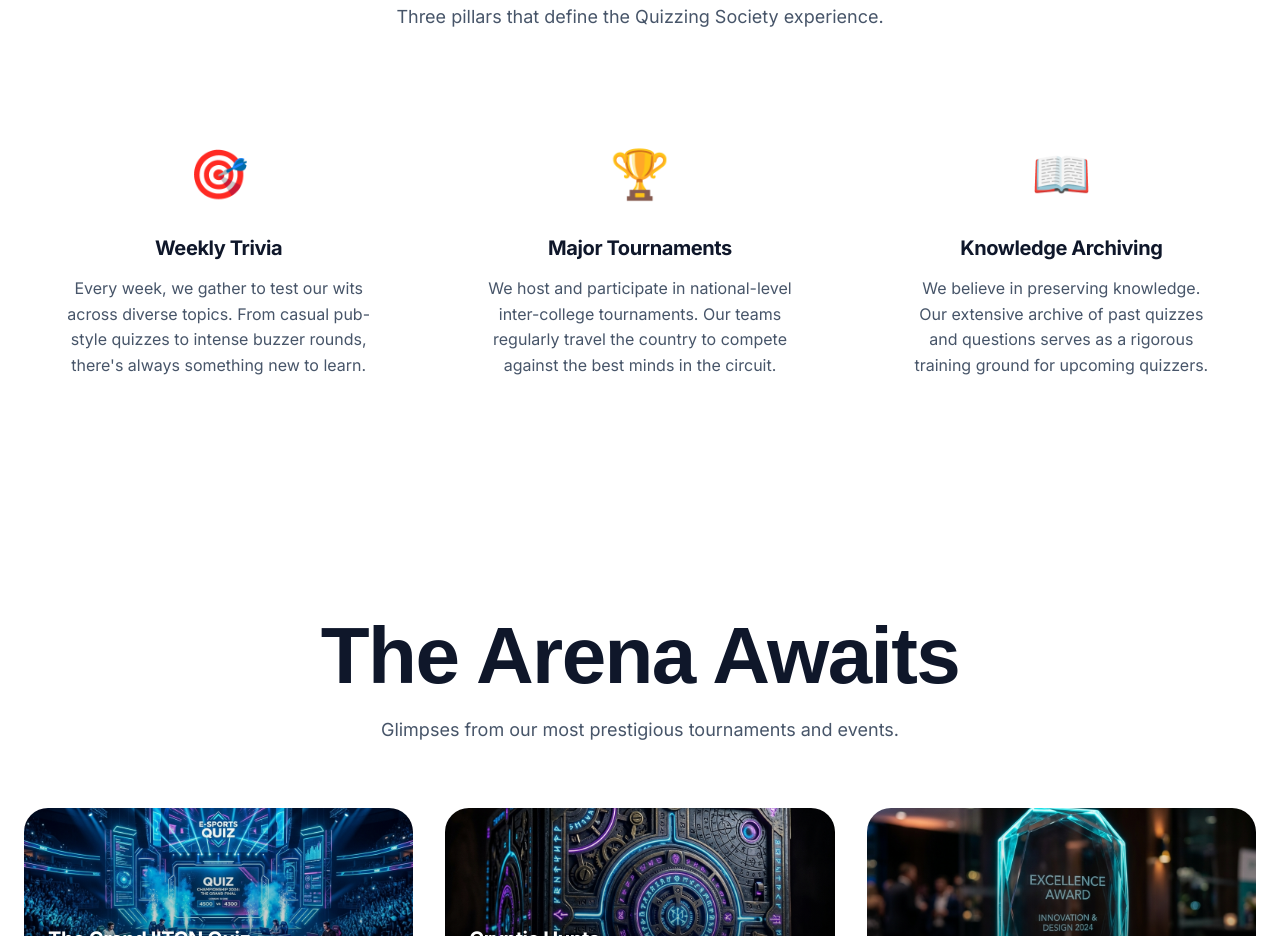
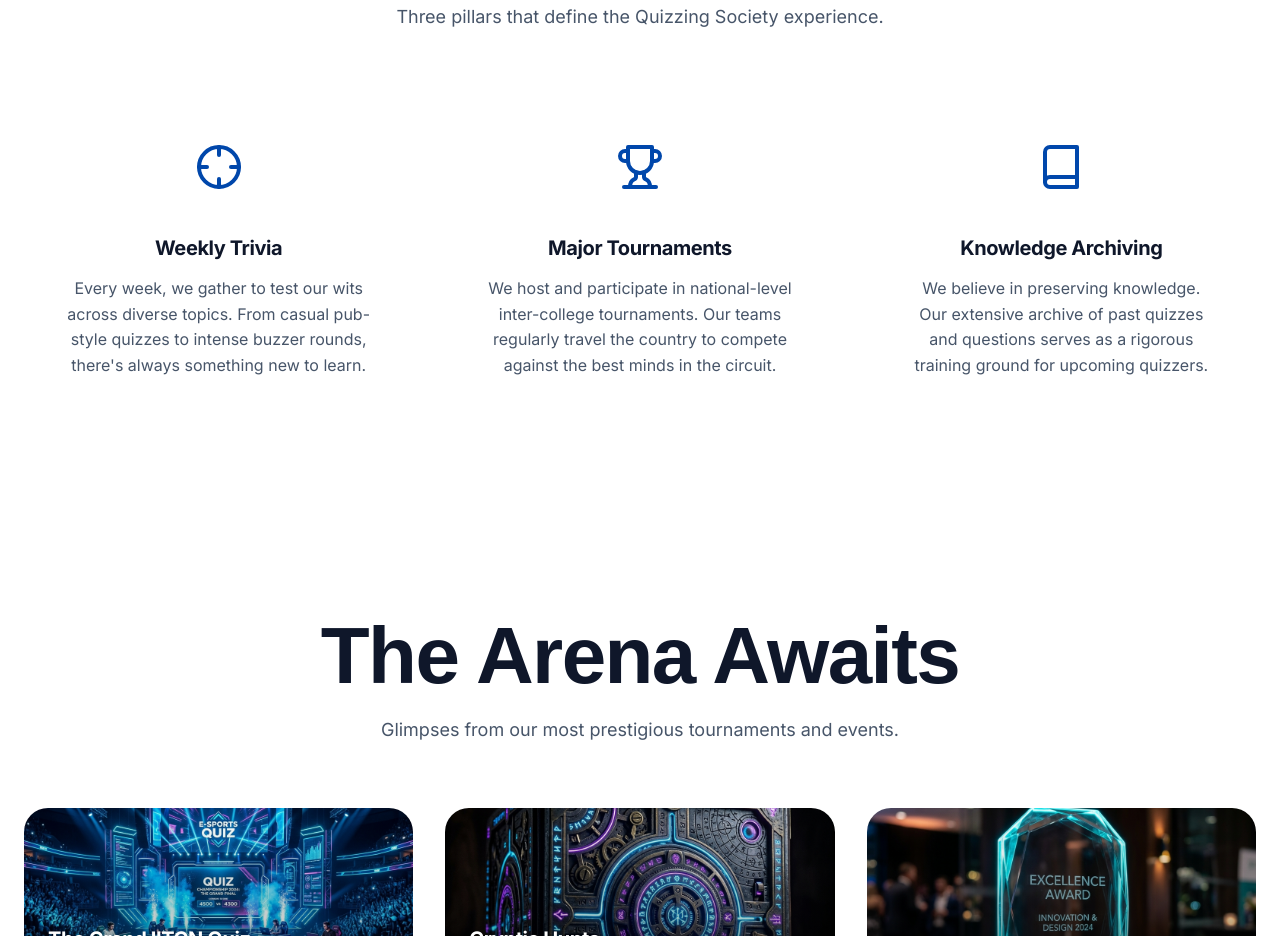
Before and after one commit to destopianpirate/qs_iitgn, a plain HTML site: page index.html in a window 1280 px wide. Shown: the part 2233-3169 px from the top of the page. Drawn offline with nearby package versions, Linux system fonts and the light colour scheme; a web font is replaced by a local one.

Commit message:
style: replace emojis with svg icons, update dummy quiz data

```diff
--- a/index.html
+++ b/index.html
@@ -234,17 +234,23 @@
 
         <div class="pillars-grid">
           <div class="pillar-card" data-scroll="fade-up" data-scroll-delay="100">
-            <span class="pillar-icon">&#127919;</span>
+            <span class="pillar-icon">
+              <svg viewBox="0 0 24 24" fill="none" stroke="currentColor" stroke-width="2" stroke-linecap="round" stroke-linejoin="round" width="48" height="48"><circle cx="12" cy="12" r="10"/><line x1="22" y1="12" x2="18" y2="12"/><line x1="6" y1="12" x2="2" y2="12"/><line x1="12" y1="6" x2="12" y2="2"/><line x1="12" y1="22" x2="12" y2="18"/></svg>
+            </span>
             <h3>Weekly Trivia</h3>
             <p>Every week, we gather to test our wits across diverse topics. From casual pub-style quizzes to intense buzzer rounds, there's always something new to learn.</p>
           </div>
           <div class="pillar-card" data-scroll="fade-up" data-scroll-delay="200">
-            <span class="pillar-icon">&#127942;</span>
+            <span class="pillar-icon">
+              <svg viewBox="0 0 24 24" fill="none" stroke="currentColor" stroke-width="2" stroke-linecap="round" stroke-linejoin="round" width="48" height="48"><path d="M6 9H4.5a2.5 2.5 0 0 1 0-5H6"/><path d="M18 9h1.5a2.5 2.5 0 0 0 0-5H18"/><path d="M4 22h16"/><path d="M10 14.66V17c0 .55-.47.98-.97 1.21C7.85 18.75 7 20.24 7 22"/><path d="M14 14.66V17c0 .55.47.98.97 1.21C16.15 18.75 17 20.24 17 22"/><path d="M18 2H6v7a6 6 0 0 0 12 0V2Z"/></svg>
+            </span>
             <h3>Major Tournaments</h3>
             <p>We host and participate in national-level inter-college tournaments. Our teams regularly travel the country to compete against the best minds in the circuit.</p>
           </div>
           <div class="pillar-card" data-scroll="fade-up" data-scroll-delay="300">
-            <span class="pillar-icon">&#128214;</span>
+            <span class="pillar-icon">
+              <svg viewBox="0 0 24 24" fill="none" stroke="currentColor" stroke-width="2" stroke-linecap="round" stroke-linejoin="round" width="48" height="48"><path d="M4 19.5A2.5 2.5 0 0 1 6.5 17H20"/><path d="M6.5 2H20v20H6.5A2.5 2.5 0 0 1 4 19.5v-15A2.5 2.5 0 0 1 6.5 2z"/></svg>
+            </span>
             <h3>Knowledge Archiving</h3>
             <p>We believe in preserving knowledge. Our extensive archive of past quizzes and questions serves as a rigorous training ground for upcoming quizzers.</p>
           </div>
--- a/js/quiz.js
+++ b/js/quiz.js
@@ -230,8 +230,7 @@
     setTimeout(() => {
       const dummyQuizzes = [
         { name: "Science Trivia Weekly", count: 10, time: 5, creator: "Admin" },
-        { name: "History Buffs Challenge", count: 15, time: 10, creator: "System" },
-        { name: "Pop Culture Mix", count: 8, time: 4, creator: "Admin" }
+        { name: "History Buffs Challenge", count: 15, time: 10, creator: "System" }
       ];
 
       grid.innerHTML = dummyQuizzes.map(q => `
```
Also changed, not shown: quiz.html (+2 -2 lines).
